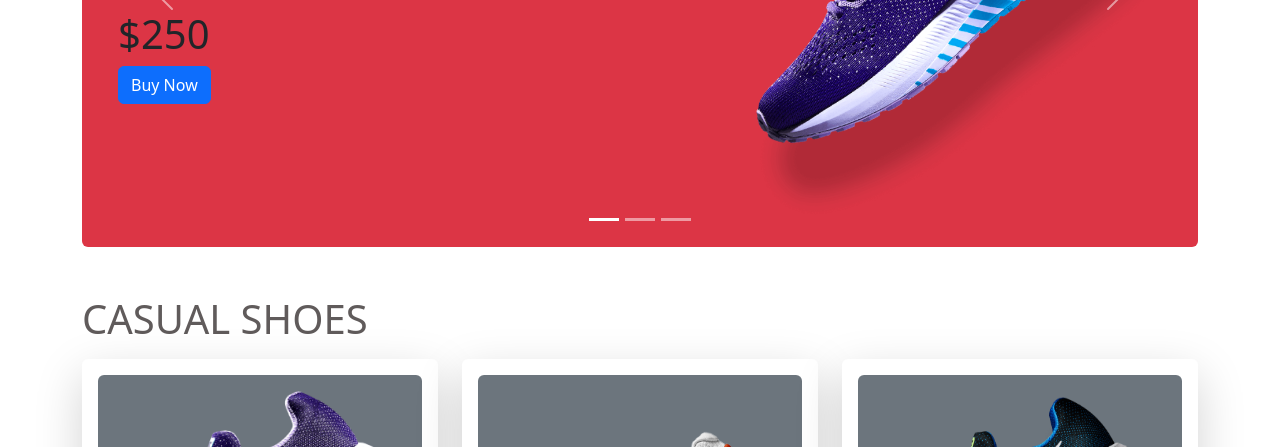
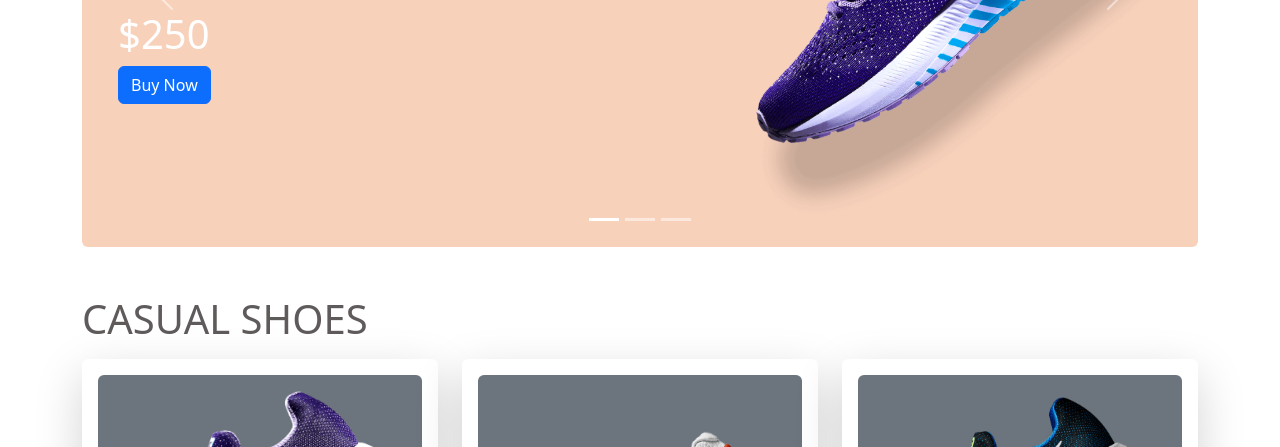
Before and after one commit to Hossain-Md-Maruf/Nike-React-site, a plain HTML site: page index.html in a window 1280 px wide. Shown: the part 719-1166 px from the top of the page. Drawn offline with nearby package versions, Linux system fonts and the light colour scheme.

Commit message:
slider background color changed

```diff
--- a/css/style.css
+++ b/css/style.css
@@ -15,3 +15,8 @@
 {
     color:brown;
 }
+.bg-color-slider
+{
+    background-color: rgb(248, 209, 187);
+    color: white;
+}
--- a/index.html
+++ b/index.html
@@ -64,7 +64,7 @@
             <button type="button" data-bs-target="#carouselExampleIndicators" data-bs-slide-to="1" aria-label="Slide 2"></button>
             <button type="button" data-bs-target="#carouselExampleIndicators" data-bs-slide-to="2" aria-label="Slide 3"></button>
           </div>
-          <div class="carousel-inner bg-danger rounded">
+          <div class="carousel-inner bg-color-slider rounded">
             <div class="carousel-item active">
               <div class="row slider">
                 <div class="col-lg-7 col-md-6 col-12 d-flex align-items-center p-5">
```
